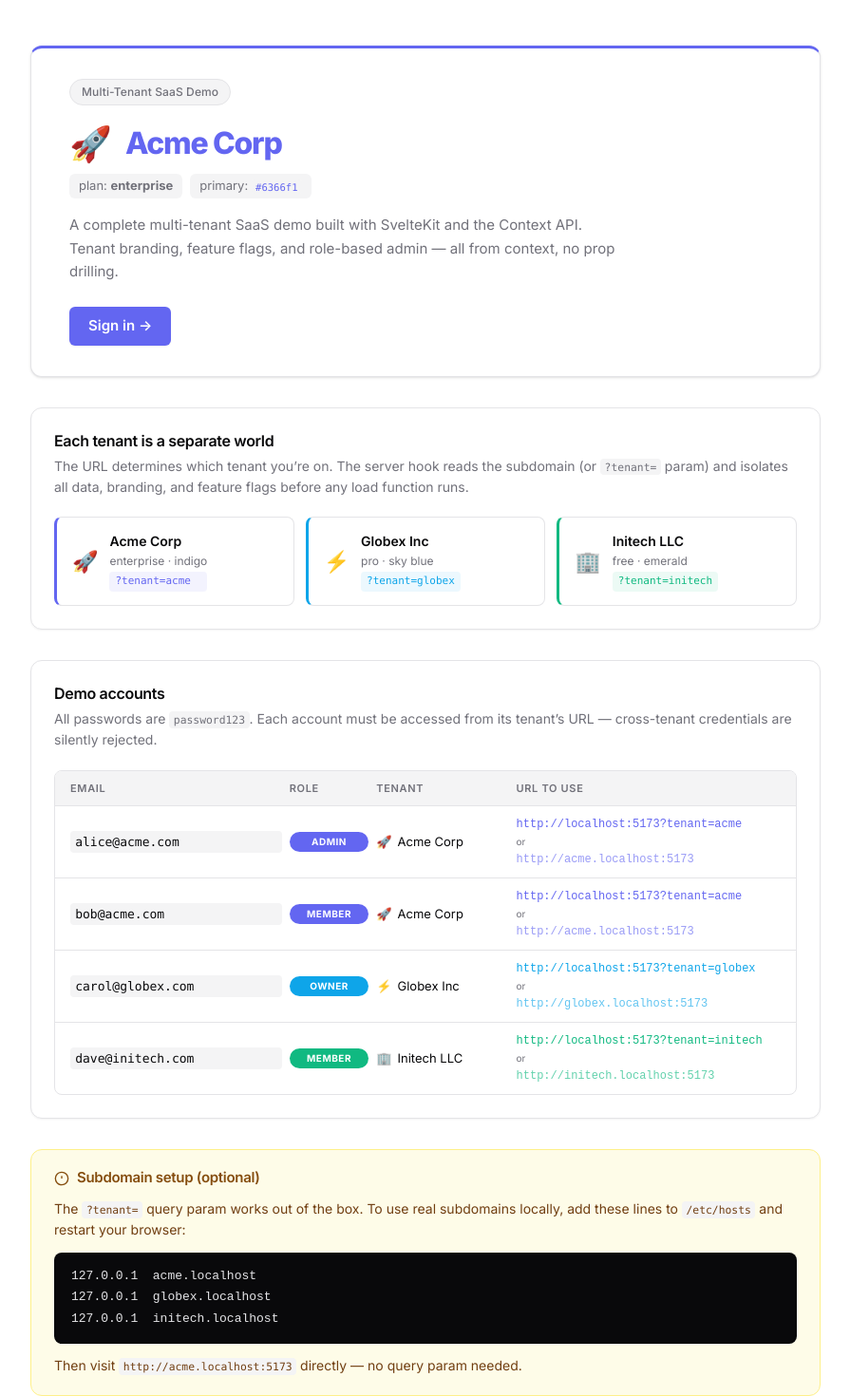
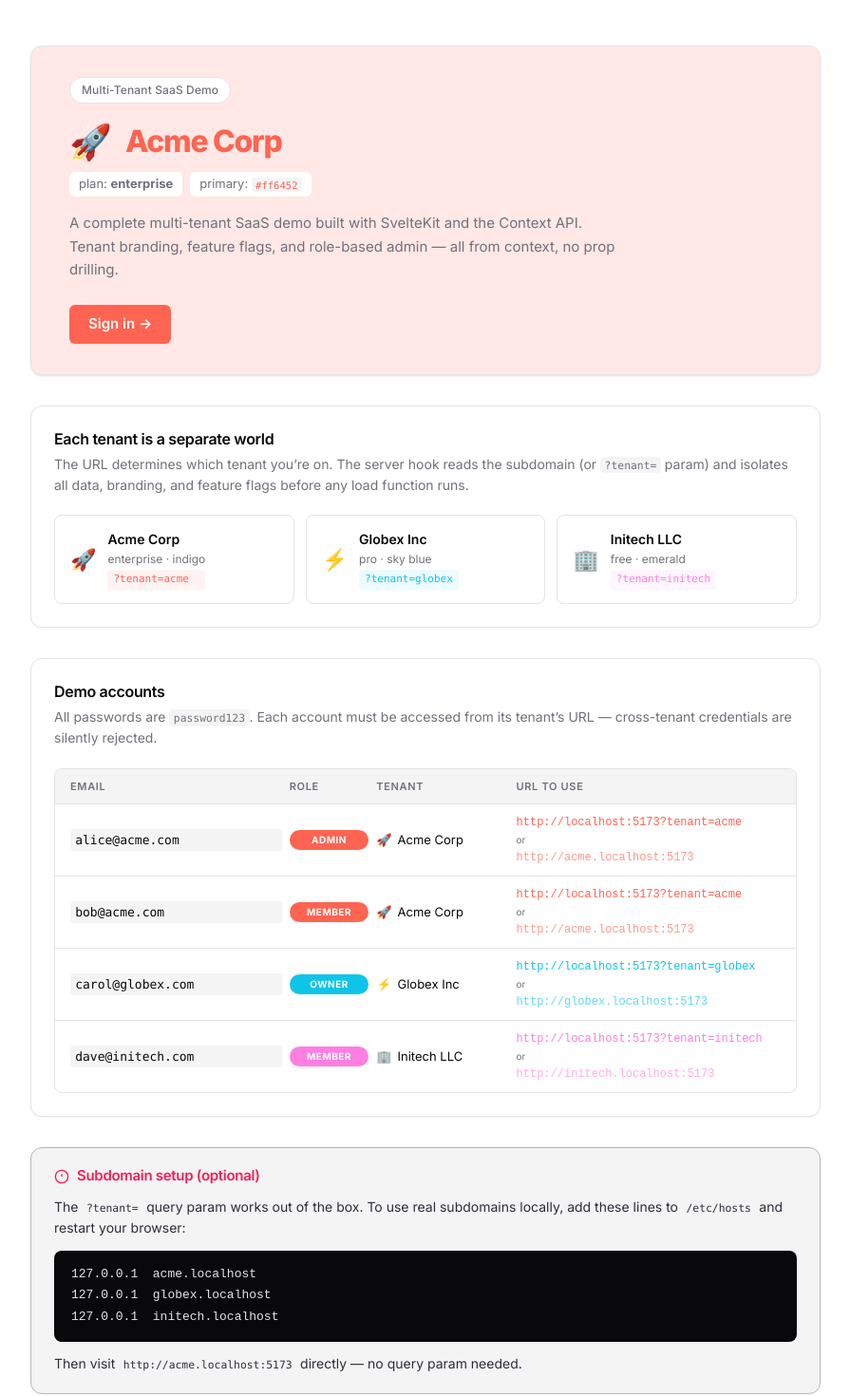
Before and after one commit to StanSkrivanek/thc-multitenant-saas, a SvelteKit app: page / in a window 1280 px wide. Shown: the top 1470 px of the page at 95% size, without its empty margins (192-1087 px from the left). Built offline with nearby package versions, Linux system fonts and the light colour scheme.

Commit message:
style: update tenant branding colors and improve layout styles

```diff
--- a/src/lib/server/db.ts
+++ b/src/lib/server/db.ts
@@ -48,8 +48,8 @@
 		plan: 'enterprise',
 		branding: {
 			logoEmoji: '🚀',
-			primaryColor: '#6366f1', // indigo
-			accentColor: '#8b5cf6'
+			primaryColor: '#ff6452', // indigo
+			accentColor: '#ff7961'
 		}
 	},
 	{
@@ -59,8 +59,8 @@
 		plan: 'pro',
 		branding: {
 			logoEmoji: '⚡',
-			primaryColor: '#0ea5e9', // sky blue
-			accentColor: '#06b6d4'
+			primaryColor: '#0ec5e9', // sky blue
+			accentColor: '#33a6e0'
 		}
 	},
 	{
@@ -70,8 +70,8 @@
 		plan: 'free',
 		branding: {
 			logoEmoji: '🏢',
-			primaryColor: '#10b981', // emerald
-			accentColor: '#059669'
+			primaryColor: '#ff7ee1', // emerald
+			accentColor: '#ff17bd'
 		}
 	}
 ];
--- a/src/routes/+layout.svelte
+++ b/src/routes/+layout.svelte
@@ -31,8 +31,8 @@
 	const defaultTheme: Theme = {
 		mode: 'light',
 		colors: {
-			primary: '#6366f1',
-			accent: '#8b5cf6',
+			primary: '#ff6452',
+			accent: '#FF1C01',
 			background: '#ffffff',
 			surface: '#f4f4f5',
 			border: '#e4e4e7',
@@ -67,7 +67,12 @@
 	}
 	:global(body) {
 		margin: 0;
-		font-family: 'Inter', -apple-system, BlinkMacSystemFont, 'Segoe UI', sans-serif;
+		font-family:
+			'Inter',
+			-apple-system,
+			BlinkMacSystemFont,
+			'Segoe UI',
+			sans-serif;
 		font-size: 14px;
 		line-height: 1.5;
 		background: var(--background);
--- a/src/routes/+page.svelte
+++ b/src/routes/+page.svelte
@@ -14,7 +14,7 @@
 			role: 'admin',
 			tenant: 'Acme Corp',
 			emoji: '🚀',
-			color: '#6366f1',
+			color: '#ff6452',
 			url: 'http://localhost:5173?tenant=acme',
 			subdomain: 'http://acme.localhost:5173'
 		},
@@ -23,7 +23,7 @@
 			role: 'member',
 			tenant: 'Acme Corp',
 			emoji: '🚀',
-			color: '#6366f1',
+			color: '#ff6452',
 			url: 'http://localhost:5173?tenant=acme',
 			subdomain: 'http://acme.localhost:5173'
 		},
@@ -32,7 +32,7 @@
 			role: 'owner',
 			tenant: 'Globex Inc',
 			emoji: '⚡',
-			color: '#0ea5e9',
+			color: '#0ec5e9',
 			url: 'http://localhost:5173?tenant=globex',
 			subdomain: 'http://globex.localhost:5173'
 		},
@@ -41,13 +41,13 @@
 			role: 'member',
 			tenant: 'Initech LLC',
 			emoji: '🏢',
-			color: '#10b981',
+			color: '#ff7ee1',
 			url: 'http://localhost:5173?tenant=initech',
 			subdomain: 'http://initech.localhost:5173'
 		}
 	];
 
-	const primaryColor = $derived(data.tenant?.branding.primaryColor ?? '#6366f1');
+	const primaryColor = $derived(data.tenant?.branding.primaryColor ?? '#ff6452');
 
 	// When a tenant is active, send the user to their subdomain login page so
 	// cross-tenant isolation works correctly from the very first click.
@@ -62,7 +62,11 @@
 
 <div class="page">
 	<!-- Hero -->
-	<section class="hero" style:--primary={primaryColor}>
+	<section
+		class="hero"
+		style:--primary="{primaryColor},"
+		style:background="color-mix(in srgb, {primaryColor} 15%, transparent)"
+	>
 		<div class="hero-eyebrow">
 			<span class="badge">Multi-Tenant SaaS Demo</span>
 		</div>
@@ -94,7 +98,7 @@
 			</p>
 		</div>
 		<div class="tenants-grid">
-			<a href="http://localhost:5173?tenant=acme" class="tenant-card" style:--color="#6366f1">
+			<a href="http://localhost:5173?tenant=acme" class="tenant-card" style:--color="#ff6452">
 				<span class="t-emoji">🚀</span>
 				<div class="t-info">
 					<strong>Acme Corp</strong>
@@ -102,7 +106,7 @@
 					<code>?tenant=acme</code>
 				</div>
 			</a>
-			<a href="http://localhost:5173?tenant=globex" class="tenant-card" style:--color="#0ea5e9">
+			<a href="http://localhost:5173?tenant=globex" class="tenant-card" style:--color="#0ec5e9">
 				<span class="t-emoji">⚡</span>
 				<div class="t-info">
 					<strong>Globex Inc</strong>
@@ -110,7 +114,7 @@
 					<code>?tenant=globex</code>
 				</div>
 			</a>
-			<a href="http://localhost:5173?tenant=initech" class="tenant-card" style:--color="#10b981">
+			<a href="http://localhost:5173?tenant=initech" class="tenant-card" style:--color="#ff7ee1">
 				<span class="t-emoji">🏢</span>
 				<div class="t-info">
 					<strong>Initech LLC</strong>
@@ -201,6 +205,7 @@
 		display: flex;
 		flex-direction: column;
 		gap: 2rem;
+		/* color: #ff6452; */
 	}
 
 	/* Hero */
@@ -209,7 +214,6 @@
 		border: 1px solid var(--border);
 		border-radius: var(--radius-lg);
 		padding: 2rem 2.5rem;
-		border-top: 3px solid var(--primary);
 		box-shadow: var(--shadow);
 	}
 
@@ -221,7 +225,7 @@
 		display: inline-flex;
 		align-items: center;
 		padding: 0.25rem 0.75rem;
-		background: var(--muted);
+		background: var(--background);
 		border: 1px solid var(--border);
 		border-radius: 999px;
 		font-size: 0.75rem;
@@ -257,7 +261,7 @@
 	.chip {
 		font-size: 0.8125rem;
 		color: var(--muted-foreground);
-		background: var(--muted);
+		background: var(--background);
 		padding: 0.2rem 0.625rem;
 		border-radius: var(--radius-sm);
 	}
@@ -327,7 +331,6 @@
 		gap: 0.75rem;
 		background: var(--background);
 		border: 1px solid var(--border);
-		border-left: 3px solid var(--color);
 		border-radius: var(--radius);
 		padding: 0.875rem 1rem;
 		transition:
@@ -336,8 +339,7 @@
 	}
 
 	.tenant-card:hover {
-		box-shadow: var(--shadow);
-		transform: translateY(-1px);
+		background: color-mix(in srgb, var(--color) 8%, transparent);
 	}
 
 	.t-emoji {
@@ -456,8 +458,8 @@
 
 	/* Hint section */
 	.hint-section {
-		background: #fefce8;
-		border: 1px solid #fef08a;
+		background: var(--muted);
+		border: 1px solid #b6b6b6;
 		border-radius: var(--radius-lg);
 		padding: 1.25rem 1.5rem;
 		display: flex;
@@ -469,7 +471,7 @@
 		display: flex;
 		align-items: center;
 		gap: 0.5rem;
-		color: #854d0e;
+		color: #fa1b53;
 	}
 
 	.hint-header h2 {
@@ -479,7 +481,7 @@
 
 	.hint-desc {
 		font-size: 0.875rem;
-		color: #713f12;
+		color: #2e2e37;
 		line-height: 1.6;
 	}
 
```
